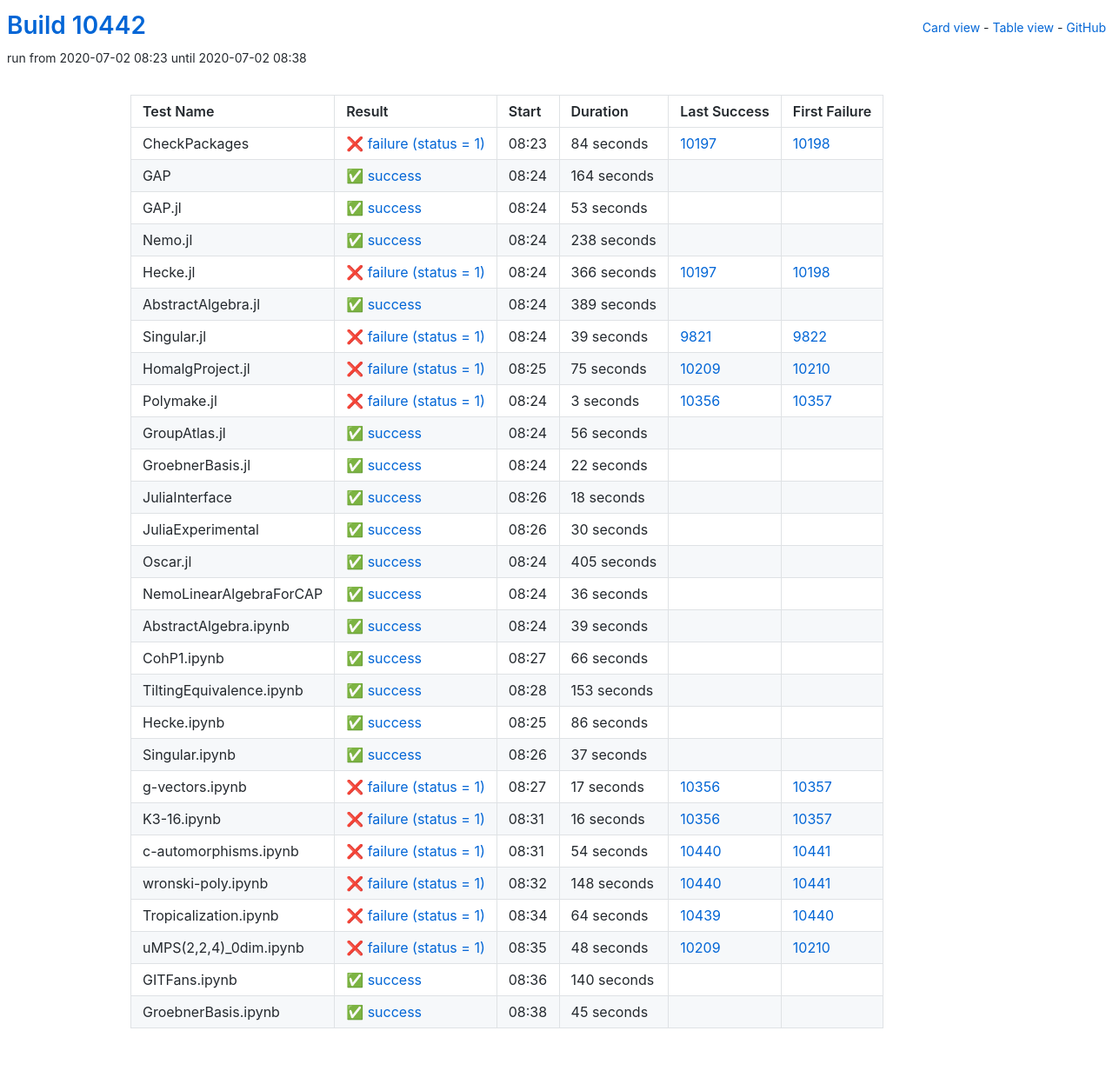
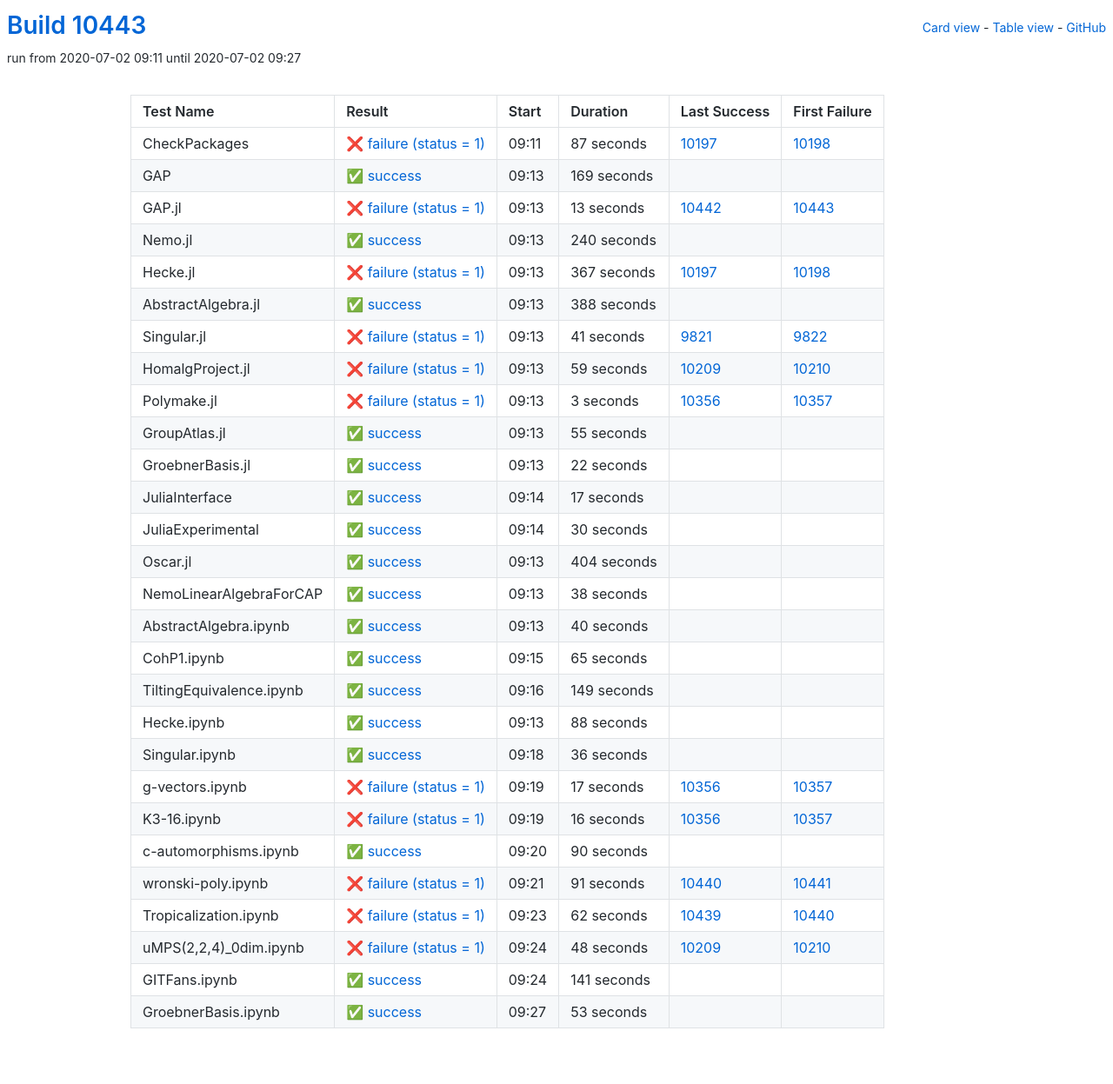
Before and after one commit to oscar-system/oscar-ci-status, a Jekyll site: the page built from table.html, in a window 1280 px wide. Shown: the whole page at 87% size. Built offline with Jekyll 4.4.1, drawn with Linux system fonts in a browser that asks for light colours.

Commit message:
Build #10443

```diff
--- a/_data/ci.yml
+++ b/_data/ci.yml
@@ -1,6 +1,6 @@
 ---
-build: 10442
-build_url: https://oscarci.mathematik.uni-kl.de/job/oscar/10442/
+build: 10443
+build_url: https://oscarci.mathematik.uni-kl.de/job/oscar/10443/
 job: oscar
 organization: oscar-system
 repo: oscar-ci-status
@@ -8,104 +8,104 @@
 tests:
 - name: CheckPackages
   id: checkpackages
-  log: https://oscarci.mathematik.uni-kl.de/job/oscar/10442/artifact/logs/build-10442/CheckPackages.log
-  start: 2020-07-02 08:23
+  log: https://oscarci.mathematik.uni-kl.de/job/oscar/10443/artifact/logs/build-10443/CheckPackages.log
+  start: 2020-07-02 09:11
   success: false
   exitcode: 1
   status: failure
-  duration: 84
+  duration: 87
   last_success: 10197
   last_success_url: https://oscarci.mathematik.uni-kl.de/job/oscar/10197/
   first_failure: 10198
   first_failure_url: https://oscarci.mathematik.uni-kl.de/job/oscar/10198/
 - name: GAP
   id: gap
-  log: https://oscarci.mathematik.uni-kl.de/job/oscar/10442/artifact/logs/build-10442/GAP.log
-  start: 2020-07-02 08:24
+  log: https://oscarci.mathematik.uni-kl.de/job/oscar/10443/artifact/logs/build-10443/GAP.log
+  start: 2020-07-02 09:13
   success: true
   exitcode: 0
   status: success
-  duration: 164
+  duration: 169
   last_success: false
   last_success_url:
   first_failure: false
   first_failure_url:
 - name: GAP.jl
   id: gap-jl
-  log: https://oscarci.mathematik.uni-kl.de/job/oscar/10442/artifact/logs/build-10442/GAP.jl.log
-  start: 2020-07-02 08:24
+  log: https://oscarci.mathematik.uni-kl.de/job/oscar/10443/artifact/logs/build-10443/GAP.jl.log
+  start: 2020-07-02 09:13
+  success: false
+  exitcode: 1
+  status: failure
+  duration: 13
+  last_success: 10442
+  last_success_url: https://oscarci.mathematik.uni-kl.de/job/oscar/10442/
+  first_failure: 10443
+  first_failure_url: https://oscarci.mathematik.uni-kl.de/job/oscar/10443/
+- name: Nemo.jl
+  id: nemo-jl
+  log: https://oscarci.mathematik.uni-kl.de/job/oscar/10443/artifact/logs/build-10443/Nemo.jl.log
+  start: 2020-07-02 09:13
   success: true
   exitcode: 0
   status: success
-  duration: 53
-  last_success: false
-  last_success_url:
-  first_failure: false
-  first_failure_url:
-- name: Nemo.jl
-  id: nemo-jl
-  log: https://oscarci.mathematik.uni-kl.de/job/oscar/10442/artifact/logs/build-10442/Nemo.jl.log
-  start: 2020-07-02 08:24
-  success: true
-  exitcode: 0
-  status: success
-  duration: 238
+  duration: 240
   last_success: false
   last_success_url:
   first_failure: false
   first_failure_url:
 - name: Hecke.jl
   id: hecke-jl
-  log: https://oscarci.mathematik.uni-kl.de/job/oscar/10442/artifact/logs/build-10442/Hecke.jl.log
-  start: 2020-07-02 08:24
+  log: https://oscarci.mathematik.uni-kl.de/job/oscar/10443/artifact/logs/build-10443/Hecke.jl.log
+  start: 2020-07-02 09:13
   success: false
   exitcode: 1
   status: failure
-  duration: 366
+  duration: 367
   last_success: 10197
   last_success_url: https://oscarci.mathematik.uni-kl.de/job/oscar/10197/
   first_failure: 10198
   first_failure_url: https://oscarci.mathematik.uni-kl.de/job/oscar/10198/
 - name: AbstractAlgebra.jl
   id: abstractalgebra-jl
-  log: https://oscarci.mathematik.uni-kl.de/job/oscar/10442/artifact/logs/build-10442/AbstractAlgebra.jl.log
-  start: 2020-07-02 08:24
+  log: https://oscarci.mathematik.uni-kl.de/job/oscar/10443/artifact/logs/build-10443/AbstractAlgebra.jl.log
+  start: 2020-07-02 09:13
   success: true
   exitcode: 0
   status: success
-  duration: 389
+  duration: 388
   last_success: false
   last_success_url:
   first_failure: false
   first_failure_url:
 - name: Singular.jl
   id: singular-jl
-  log: https://oscarci.mathematik.uni-kl.de/job/oscar/10442/artifact/logs/build-10442/Singular.jl.log
-  start: 2020-07-02 08:24
+  log: https://oscarci.mathematik.uni-kl.de/job/oscar/10443/artifact/logs/build-10443/Singular.jl.log
+  start: 2020-07-02 09:13
   success: false
   exitcode: 1
   status: failure
-  duration: 39
+  duration: 41
   last_success: 9821
   last_success_url: https://oscarci.mathematik.uni-kl.de/job/oscar/9821/
   first_failure: 9822
   first_failure_url: https://oscarci.mathematik.uni-kl.de/job/oscar/9822/
 - name: HomalgProject.jl
   id: homalgproject-jl
-  log: https://oscarci.mathematik.uni-kl.de/job/oscar/10442/artifact/logs/build-10442/HomalgProject.jl.log
-  start: 2020-07-02 08:25
+  log: https://oscarci.mathematik.uni-kl.de/job/oscar/10443/artifact/logs/build-10443/HomalgProject.jl.log
+  start: 2020-07-02 09:13
   success: false
   exitcode: 1
   status: failure
-  duration: 75
+  duration: 59
   last_success: 10209
   last_success_url: https://oscarci.mathematik.uni-kl.de/job/oscar/10209/
   first_failure: 10210
   first_failure_url: https://oscarci.mathematik.uni-kl.de/job/oscar/10210/
 - name: Polymake.jl
   id: polymake-jl
-  log: https://oscarci.mathematik.uni-kl.de/job/oscar/10442/artifact/logs/build-10442/Polymake.jl.log
-  start: 2020-07-02 08:24
+  log: https://oscarci.mathematik.uni-kl.de/job/oscar/10443/artifact/logs/build-10443/Polymake.jl.log
+  start: 2020-07-02 09:13
   success: false
   exitcode: 1
   status: failure
@@ -116,20 +116,20 @@
   first_failure_url: https://oscarci.mathematik.uni-kl.de/job/oscar/10357/
 - name: GroupAtlas.jl
   id: groupatlas-jl
-  log: https://oscarci.mathematik.uni-kl.de/job/oscar/10442/artifact/logs/build-10442/GroupAtlas.jl.log
-  start: 2020-07-02 08:24
+  log: https://oscarci.mathematik.uni-kl.de/job/oscar/10443/artifact/logs/build-10443/GroupAtlas.jl.log
+  start: 2020-07-02 09:13
   success: true
   exitcode: 0
   status: success
-  duration: 56
+  duration: 55
   last_success: false
   last_success_url:
   first_failure: false
   first_failure_url:
 - name: GroebnerBasis.jl
   id: groebnerbasis-jl
-  log: https://oscarci.mathematik.uni-kl.de/job/oscar/10442/artifact/logs/build-10442/GroebnerBasis.jl.log
-  start: 2020-07-02 08:24
+  log: https://oscarci.mathematik.uni-kl.de/job/oscar/10443/artifact/logs/build-10443/GroebnerBasis.jl.log
+  start: 2020-07-02 09:13
   success: true
   exitcode: 0
   status: success
@@ -140,20 +140,20 @@
   first_failure_url:
 - name: JuliaInterface
   id: juliainterface
-  log: https://oscarci.mathematik.uni-kl.de/job/oscar/10442/artifact/logs/build-10442/JuliaInterface.log
-  start: 2020-07-02 08:26
+  log: https://oscarci.mathematik.uni-kl.de/job/oscar/10443/artifact/logs/build-10443/JuliaInterface.log
+  start: 2020-07-02 09:14
   success: true
   exitcode: 0
   status: success
-  duration: 18
+  duration: 17
   last_success: false
   last_success_url:
   first_failure: false
   first_failure_url:
 - name: JuliaExperimental
   id: juliaexperimental
-  log: https://oscarci.mathematik.uni-kl.de/job/oscar/10442/artifact/logs/build-10442/JuliaExperimental.log
-  start: 2020-07-02 08:26
+  log: https://oscarci.mathematik.uni-kl.de/job/oscar/10443/artifact/logs/build-10443/JuliaExperimental.log
+  start: 2020-07-02 09:14
   success: true
   exitcode: 0
   status: success
@@ -164,20 +164,80 @@
   first_failure_url:
 - name: Oscar.jl
   id: oscar-jl
-  log: https://oscarci.mathematik.uni-kl.de/job/oscar/10442/artifact/logs/build-10442/Oscar.jl.log
-  start: 2020-07-02 08:24
+  log: https://oscarci.mathematik.uni-kl.de/job/oscar/10443/artifact/logs/build-10443/Oscar.jl.log
+  start: 2020-07-02 09:13
   success: true
   exitcode: 0
   status: success
-  duration: 405
+  duration: 404
   last_success: false
   last_success_url:
   first_failure: false
   first_failure_url:
 - name: NemoLinearAlgebraForCAP
   id: nemolinearalgebraforcap
-  log: https://oscarci.mathematik.uni-kl.de/job/oscar/10442/artifact/logs/build-10442/NemoLinearAlgebraForCAP.log
-  start: 2020-07-02 08:24
+  log: https://oscarci.mathematik.uni-kl.de/job/oscar/10443/artifact/logs/build-10443/NemoLinearAlgebraForCAP.log
+  start: 2020-07-02 09:13
+  success: true
+  exitcode: 0
+  status: success
+  duration: 38
+  last_success: false
+  last_success_url:
+  first_failure: false
+  first_failure_url:
+- name: AbstractAlgebra.ipynb
+  id: abstractalgebra-ipynb
+  log: https://oscarci.mathematik.uni-kl.de/job/oscar/10443/artifact/logs/build-10443/AbstractAlgebra.ipynb.log
+  start: 2020-07-02 09:13
+  success: true
+  exitcode: 0
+  status: success
+  duration: 40
+  last_success: false
+  last_success_url:
+  first_failure: false
+  first_failure_url:
+- name: CohP1.ipynb
+  id: cohp1-ipynb
+  log: https://oscarci.mathematik.uni-kl.de/job/oscar/10443/artifact/logs/build-10443/CohP1.ipynb.log
+  start: 2020-07-02 09:15
+  success: true
+  exitcode: 0
+  status: success
+  duration: 65
+  last_success: false
+  last_success_url:
+  first_failure: false
+  first_failure_url:
+- name: TiltingEquivalence.ipynb
+  id: tiltingequivalence-ipynb
+  log: https://oscarci.mathematik.uni-kl.de/job/oscar/10443/artifact/logs/build-10443/TiltingEquivalence.ipynb.log
+  start: 2020-07-02 09:16
+  success: true
+  exitcode: 0
+  status: success
+  duration: 149
+  last_success: false
+  last_success_url:
+  first_failure: false
+  first_failure_url:
+- name: Hecke.ipynb
+  id: hecke-ipynb
+  log: https://oscarci.mathematik.uni-kl.de/job/oscar/10443/artifact/logs/build-10443/Hecke.ipynb.log
+  start: 2020-07-02 09:13
+  success: true
+  exitcode: 0
+  status: success
+  duration: 88
+  last_success: false
+  last_success_url:
+  first_failure: false
+  first_failure_url:
+- name: Singular.ipynb
+  id: singular-ipynb
+  log: https://oscarci.mathematik.uni-kl.de/job/oscar/10443/artifact/logs/build-10443/Singular.ipynb.log
+  start: 2020-07-02 09:18
   success: true
   exitcode: 0
   status: success
@@ -186,70 +246,10 @@
   last_success_url:
   first_failure: false
   first_failure_url:
-- name: AbstractAlgebra.ipynb
-  id: abstractalgebra-ipynb
-  log: https://oscarci.mathematik.uni-kl.de/job/oscar/10442/artifact/logs/build-10442/AbstractAlgebra.ipynb.log
-  start: 2020-07-02 08:24
-  success: true
-  exitcode: 0
-  status: success
-  duration: 39
-  last_success: false
-  last_success_url:
-  first_failure: false
-  first_failure_url:
-- name: CohP1.ipynb
-  id: cohp1-ipynb
-  log: https://oscarci.mathematik.uni-kl.de/job/oscar/10442/artifact/logs/build-10442/CohP1.ipynb.log
-  start: 2020-07-02 08:27
-  success: true
-  exitcode: 0
-  status: success
-  duration: 66
-  last_success: false
-  last_success_url:
-  first_failure: false
-  first_failure_url:
-- name: TiltingEquivalence.ipynb
-  id: tiltingequivalence-ipynb
-  log: https://oscarci.mathematik.uni-kl.de/job/oscar/10442/artifact/logs/build-10442/TiltingEquivalence.ipynb.log
-  start: 2020-07-02 08:28
-  success: true
-  exitcode: 0
-  status: success
-  duration: 153
-  last_success: false
-  last_success_url:
-  first_failure: false
-  first_failure_url:
-- name: Hecke.ipynb
-  id: hecke-ipynb
-  log: https://oscarci.mathematik.uni-kl.de/job/oscar/10442/artifact/logs/build-10442/Hecke.ipynb.log
-  start: 2020-07-02 08:25
-  success: true
-  exitcode: 0
-  status: success
-  duration: 86
-  last_success: false
-  last_success_url:
-  first_failure: false
-  first_failure_url:
-- name: Singular.ipynb
-  id: singular-ipynb
-  log: https://oscarci.mathematik.uni-kl.de/job/oscar/10442/artifact/logs/build-10442/Singular.ipynb.log
-  start: 2020-07-02 08:26
-  success: true
-  exitcode: 0
-  status: success
-  duration: 37
-  last_success: false
-  last_success_url:
-  first_failure: false
-  first_failure_url:
 - name: g-vectors.ipynb
   id: g-vectors-ipynb
-  log: https://oscarci.mathematik.uni-kl.de/job/oscar/10442/artifact/logs/build-10442/g-vectors.ipynb.log
-  start: 2020-07-02 08:27
+  log: https://oscarci.mathematik.uni-kl.de/job/oscar/10443/artifact/logs/build-10443/g-vectors.ipynb.log
+  start: 2020-07-02 09:19
   success: false
   exitcode: 1
   status: failure
@@ -260,8 +260,8 @@
   first_failure_url: https://oscarci.mathematik.uni-kl.de/job/oscar/10357/
 - name: K3-16.ipynb
   id: k3-16-ipynb
-  log: https://oscarci.mathematik.uni-kl.de/job/oscar/10442/artifact/logs/build-10442/K3-16.ipynb.log
-  start: 2020-07-02 08:31
+  log: https://oscarci.mathematik.uni-kl.de/job/oscar/10443/artifact/logs/build-10443/K3-16.ipynb.log
+  start: 2020-07-02 09:19
   success: false
   exitcode: 1
   status: failure
@@ -272,44 +272,44 @@
   first_failure_url: https://oscarci.mathematik.uni-kl.de/job/oscar/10357/
 - name: c-automorphisms.ipynb
   id: c-automorphisms-ipynb
-  log: https://oscarci.mathematik.uni-kl.de/job/oscar/10442/artifact/logs/build-10442/c-automorphisms.ipynb.log
-  start: 2020-07-02 08:31
+  log: https://oscarci.mathematik.uni-kl.de/job/oscar/10443/artifact/logs/build-10443/c-automorphisms.ipynb.log
+  start: 2020-07-02 09:20
+  success: true
+  exitcode: 0
+  status: success
+  duration: 90
+  last_success: false
+  last_success_url:
+  first_failure: false
+  first_failure_url:
+- name: wronski-poly.ipynb
+  id: wronski-poly-ipynb
+  log: https://oscarci.mathematik.uni-kl.de/job/oscar/10443/artifact/logs/build-10443/wronski-poly.ipynb.log
+  start: 2020-07-02 09:21
   success: false
   exitcode: 1
   status: failure
-  duration: 54
-  last_success: 10440
-  last_success_url: https://oscarci.mathematik.uni-kl.de/job/oscar/10440/
-  first_failure: 10441
-  first_failure_url: https://oscarci.mathematik.uni-kl.de/job/oscar/10441/
-- name: wronski-poly.ipynb
-  id: wronski-poly-ipynb
-  log: https://oscarci.mathematik.uni-kl.de/job/oscar/10442/artifact/logs/build-10442/wronski-poly.ipynb.log
-  start: 2020-07-02 08:32
-  success: false
-  exitcode: 1
-  status: failure
-  duration: 148
+  duration: 91
   last_success: 10440
   last_success_url: https://oscarci.mathematik.uni-kl.de/job/oscar/10440/
   first_failure: 10441
   first_failure_url: https://oscarci.mathematik.uni-kl.de/job/oscar/10441/
 - name: Tropicalization.ipynb
   id: tropicalization-ipynb
-  log: https://oscarci.mathematik.uni-kl.de/job/oscar/10442/artifact/logs/build-10442/Tropicalization.ipynb.log
-  start: 2020-07-02 08:34
+  log: https://oscarci.mathematik.uni-kl.de/job/oscar/10443/artifact/logs/build-10443/Tropicalization.ipynb.log
+  start: 2020-07-02 09:23
   success: false
   exitcode: 1
   status: failure
-  duration: 64
+  duration: 62
   last_success: 10439
   last_success_url: https://oscarci.mathematik.uni-kl.de/job/oscar/10439/
   first_failure: 10440
   first_failure_url: https://oscarci.mathematik.uni-kl.de/job/oscar/10440/
 - name: uMPS(2,2,4)_0dim.ipynb
   id: umps-2-2-4-0dim-ipynb
-  log: https://oscarci.mathematik.uni-kl.de/job/oscar/10442/artifact/logs/build-10442/uMPS-2-2-4-_0dim.ipynb.log
-  start: 2020-07-02 08:35
+  log: https://oscarci.mathematik.uni-kl.de/job/oscar/10443/artifact/logs/build-10443/uMPS-2-2-4-_0dim.ipynb.log
+  start: 2020-07-02 09:24
   success: false
   exitcode: 1
   status: failure
@@ -320,24 +320,24 @@
   first_failure_url: https://oscarci.mathematik.uni-kl.de/job/oscar/10210/
 - name: GITFans.ipynb
   id: gitfans-ipynb
-  log: https://oscarci.mathematik.uni-kl.de/job/oscar/10442/artifact/logs/build-10442/GITFans.ipynb.log
-  start: 2020-07-02 08:36
+  log: https://oscarci.mathematik.uni-kl.de/job/oscar/10443/artifact/logs/build-10443/GITFans.ipynb.log
+  start: 2020-07-02 09:24
   success: true
   exitcode: 0
   status: success
-  duration: 140
+  duration: 141
   last_success: false
   last_success_url:
   first_failure: false
   first_failure_url:
 - name: GroebnerBasis.ipynb
   id: groebnerbasis-ipynb
-  log: https://oscarci.mathematik.uni-kl.de/job/oscar/10442/artifact/logs/build-10442/GroebnerBasis.ipynb.log
-  start: 2020-07-02 08:38
+  log: https://oscarci.mathematik.uni-kl.de/job/oscar/10443/artifact/logs/build-10443/GroebnerBasis.ipynb.log
+  start: 2020-07-02 09:27
   success: true
   exitcode: 0
   status: success
-  duration: 45
+  duration: 53
   last_success: false
   last_success_url:
   first_failure: false
```
Also changed, not shown: README.md.
